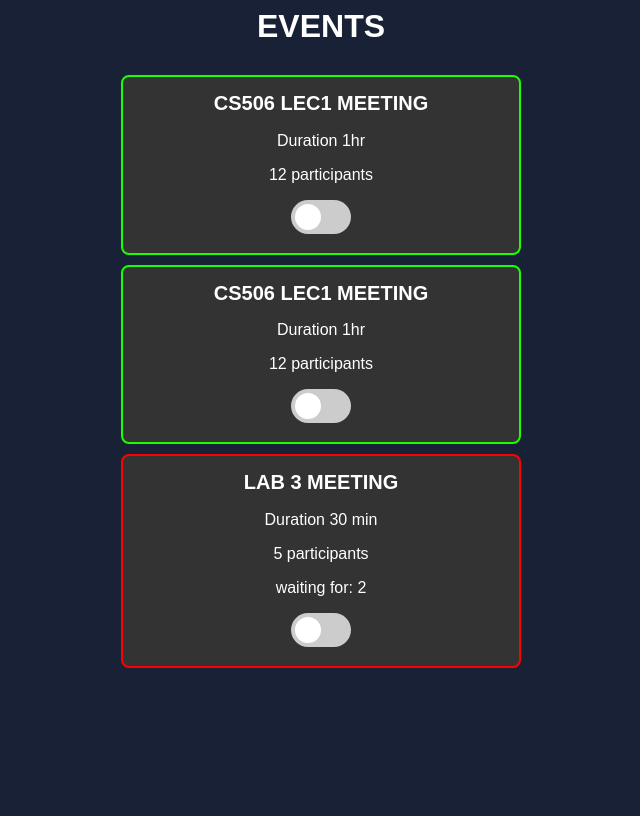
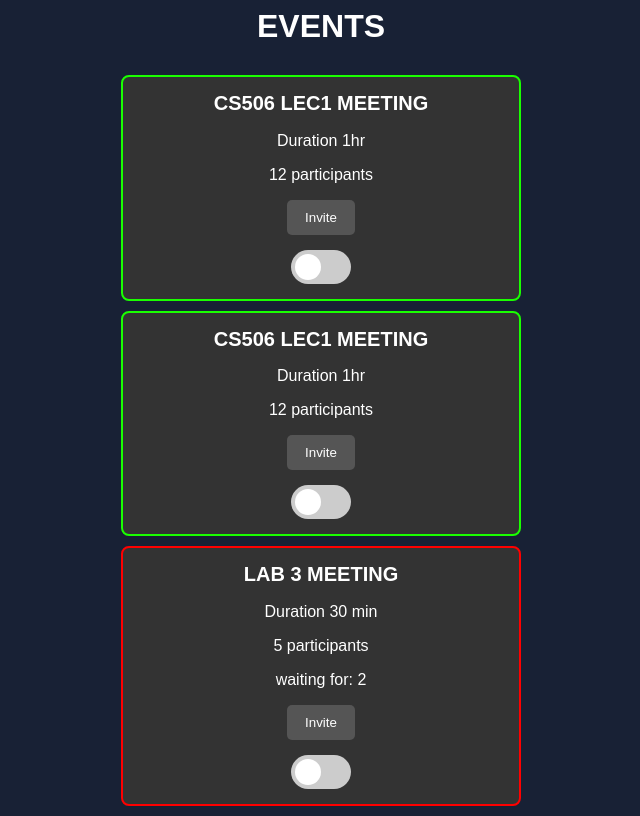
Before and after one commit to stevenjknaack/team-scheduler, a Flask app: page /profile in a window 1280 px wide. Shown: the part 135-951 px from the top of the page, without its empty margins (319-959 px from the left). Before the commit the page ends 803 px from the top, so only its background shows below. Run offline with Flask 3, Linux system fonts and the light colour scheme; the visitor is signed in with stand-in values (Sample User, id 1).

Commit message:
invite button

```diff
--- a/backend/app.py
+++ b/backend/app.py
@@ -87,18 +87,25 @@ def signup_request():
     username = request.form.get('username')
     password = request.form.get('password')
 
-    # Hash the password
+    # connect to the database
     db = get_db_connection()
+
+    # create a cursor
     cursor = db.cursor()
 
+
     query = "INSERT INTO user (email, username, password) VALUES (%s, %s, %s);"
+    # hashed_password
     hashed_password = bcrypt.hashpw(password.encode('utf-8'), bcrypt.gensalt())
-    # store hashed_password in the database
-    values = (email, username, hashed_password)  # Hashed password is a bytes object; decode it to string
+    values = (email, username, hashed_password)
+
+    # use the cursor to execute the query
     cursor.execute(query, values)
 
-    db.commit()  # Don't forget to commit your changes
+    # commit change to database
+    db.commit()
 
+    # close cursor and database
     cursor.close()
     db.close()
     return jsonify(status='success')
--- /dev/null
+++ b/static/scripts/profile.js
@@ -0,0 +1,58 @@
+'use strict';
+document.getElementById("createEvent").addEventListener("click", function() {
+    window.location.href = window.eventCreateUrl;
+});
+
+// Toggle the logout form
+$(document).ready(function () {
+    $("#welcomeButton").on("click", function () {
+        $("#logoutForm").toggle();
+    });
+});
+
+// Pop up modal functionality
+var modal = document.getElementById("inviteModal");
+var btns = document.getElementsByClassName("invite-btn");
+var span = document.getElementsByClassName("close-btn")[0];
+
+for(let i = 0; i < btns.length; i++) {
+    btns[i].onclick = function() {
+        modal.style.display = "block";
+        invitedParticipants.innerHTML = '';
+    }
+}
+
+span.onclick = function() {
+    modal.style.display = "none";
+}
+
+window.onclick = function(event) {
+    if (event.target == modal) {
+        modal.style.display = "none";
+    }
+}
+
+// Invite participants functionality
+const emailInput = document.getElementById("invite-email");
+const invitedParticipants = document.getElementById("invited-participants");
+const inviteSubmitBtn = document.querySelector(".invite-submit-btn");
+
+emailInput.addEventListener("keyup", function(event) {
+    if (event.key === "Enter") {
+        if (emailInput.value.trim()) {
+            const emailDiv = document.createElement("div");
+            emailDiv.innerText = emailInput.value;
+            invitedParticipants.appendChild(emailDiv);
+            emailInput.value = '';
+        }
+    }
+});
+
+inviteSubmitBtn.addEventListener("click", function() {
+    const emails = [];
+    for (let i = 0; i < invitedParticipants.children.length; i++) {
+        emails.push(invitedParticipants.children[i].innerText);
+    }
+    console.log(emails);
+    modal.style.display = "none";
+});
--- a/static/styles/profile.css
+++ b/static/styles/profile.css
@@ -116,3 +116,98 @@ input:checked + .slider {
 input:checked + .slider:before {
   transform: translateX(26px);
 }
+/* Add styles for the containers */
+.btn-container, .switch-container {
+  display: flex;
+  justify-content: center; /* Centers the content horizontally */
+  margin-top: 15px;
+}
+
+/* Styles for the Invite button */
+.invite-btn {
+  background-color: #555;
+  color: white;
+
+  padding: 10px 18px;  /* Increase padding for a larger button */
+  border: none;
+  border-radius: 5px;
+  cursor: pointer;
+  transition: background-color 0.3s;
+}
+
+.invite-btn:hover {
+  background-color: #777;
+}
+
+
+/* The Modal */
+.modal {
+  display: none; /* Hidden by default */
+  position: fixed; /* Stay in place */
+  top: 0;
+  left: 0;
+  width: 100%;
+  height: 100%;
+  overflow: auto;
+  background-color: rgba(24, 33, 53, 0.8); /* Dark background with opacity */
+}
+
+.modal-content {
+  background-color: #333;
+  margin: 15% auto;
+  padding: 20px;
+  border: 2px solid rgb(255, 255, 255);
+  border-radius: 8px;
+  width: 30%;
+  text-align: center;
+}
+
+.close-btn {
+  color: white;
+  float: right;
+  font-size: 28px;
+  font-weight: bold;
+  cursor: pointer;
+}
+
+.close-btn:hover,
+.close-btn:focus {
+  color: rgb(26, 255, 0); /* Green color on hover */
+  text-decoration: none;
+  cursor: pointer;
+}
+
+.invite-submit-btn {
+  background-color: #555;
+  color: white;
+  padding: 10px 15px;
+  border: none;
+  border-radius: 5px;
+  cursor: pointer;
+  transition: background-color 0.3s;
+  margin-top: 20px;
+}
+
+.invite-submit-btn:hover {
+  background-color: #777;
+}
+
+input[type="email"] {
+  width: 80%;
+  padding: 10px;
+  border: 2px solid rgb(255, 255, 255);
+  border-radius: 5px;
+  margin-top: 10px;
+  background-color: #182135;
+  color: white;
+  font-size: 16px;
+}
+
+#invited-participants div {
+  border: 2px solid rgb(255, 255, 255);
+  border-radius: 5px;
+  margin-top: 10px;
+  padding: 5px;
+  background-color: #182135;
+  font-size: 16px;
+}
--- a/templates/profile.html
+++ b/templates/profile.html
@@ -30,44 +30,60 @@
                 <h2>CS506 LEC1 MEETING</h2>
                 <p>Duration 1hr</p>
                 <p>12 participants</p>
+                <div class="btn-container">
+                    <button class="invite-btn">Invite</button>
+                </div>
+                <div class="switch-container">
                     <label class="switch">
                         <input type="checkbox">
                         <span class="slider"></span>
                     </label>
                 </div>
+            </div>
             <div class="event">
                 <h2>CS506 LEC1 MEETING</h2>
                 <p>Duration 1hr</p>
                 <p>12 participants</p>
+                <div class="btn-container">
+                    <button class="invite-btn">Invite</button>
+                </div>
+                <div class="switch-container">
                     <label class="switch">
                         <input type="checkbox">
                         <span class="slider"></span>
                     </label>
+                </div>
             </div>
             <div class="event waiting">
                 <h2>LAB 3 MEETING</h2>
                 <p>Duration 30 min</p>
                 <p>5 participants</p>
                 <p>waiting for: 2</p>
+                <div class="btn-container">
+                    <button class="invite-btn">Invite</button>
+                </div>
+                <div class="switch-container">
                     <label class="switch">
                         <input type="checkbox">
                         <span class="slider"></span>
                     </label>
                 </div>
             </div>
+        </div>
+        <!-- Invitation Modal -->
+        <div id="inviteModal" class="modal">
+            <div class="modal-content">
+                <span class="close-btn">&times;</span>
+                <h2>Invite Participants</h2>
+                <input type="email" id="invite-email" placeholder="Enter email">
+                <div id="invited-participants"></div>
+                <button class="invite-submit-btn">Send Invitation</button>
+            </div>
+        </div>
+        <script src="https://code.jquery.com/jquery-3.6.0.min.js"></script>
+        <script src="{{ url_for('static', filename='scripts/profile.js') }}"></script>
         <script>
-            document.getElementById("createEvent").addEventListener("click", function() {
-                // Use JavaScript to navigate to the profile page
-                window.location.href = "{{ url_for('eventCreate') }}";
-            });
-        </script>
-        <script src="https://code.jquery.com/jquery-3.6.0.min.js"></script>
-            <script>
-            $(document).ready(function () {
-                $("#welcomeButton").on("click", function () {
-                    $("#logoutForm").toggle();
-                });
-            });
+            window.eventCreateUrl = "{{ url_for('eventCreate') }}";
         </script>
     </body>
 </html>
```
Lines whose indentation alone changed are shown as unchanged.
